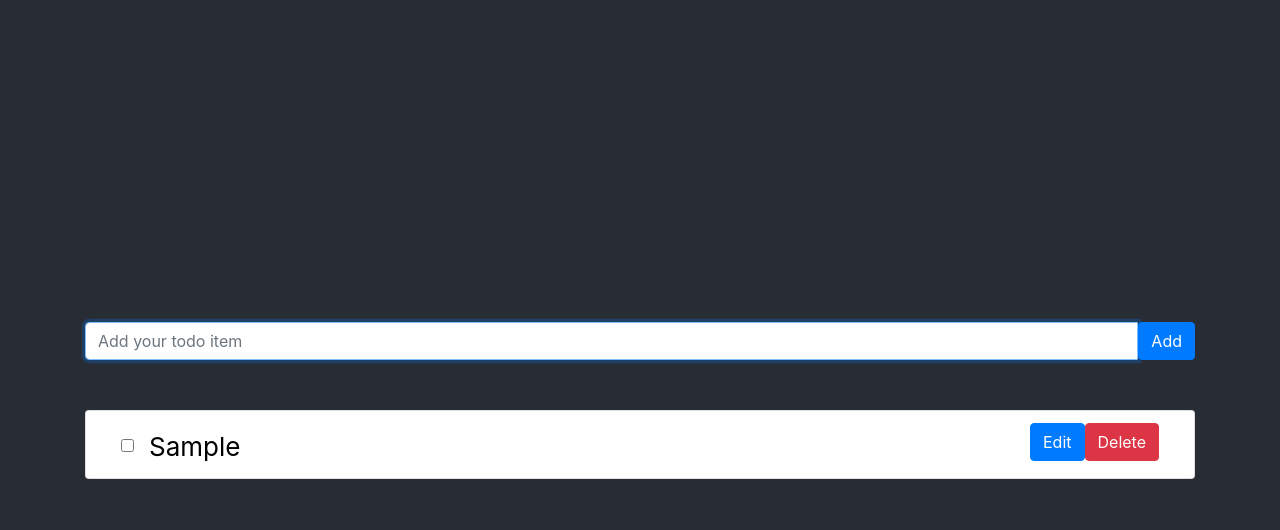
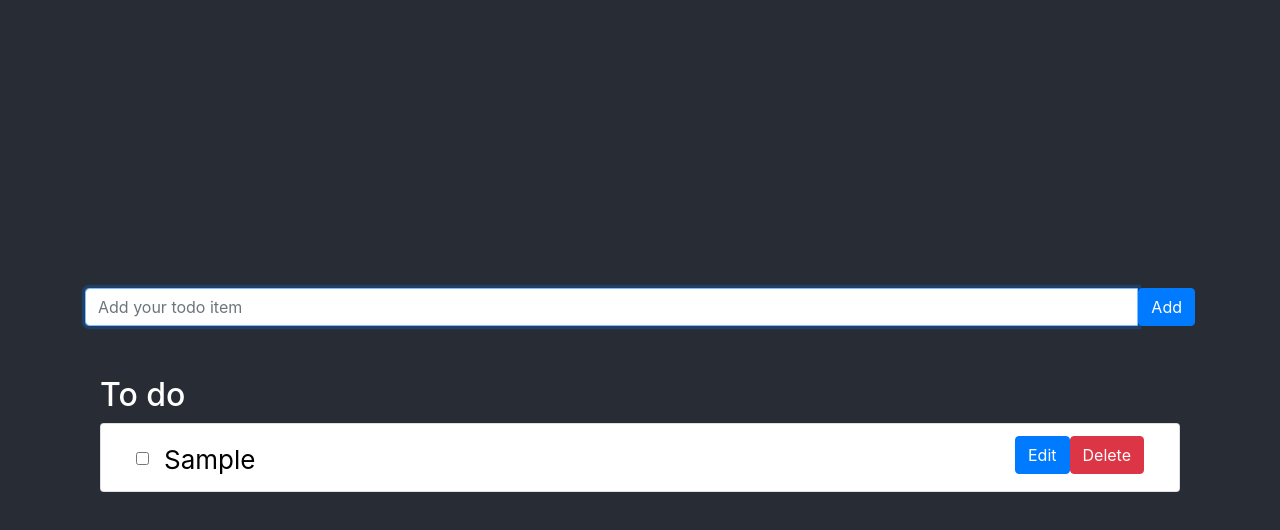
Before and after one commit to sarawut-p/react-todo, a React (Create React App) app: page / in a window 1280 px wide. Both pictures are taken after typing "Sample" into the empty fields and a click on the button "Add". Shown: the top 530 px of the page. Built offline with nearby package versions, Linux system fonts and the light colour scheme.

Commit message:
Refactor

```diff
--- a/src/components/Todo.jsx
+++ b/src/components/Todo.jsx
@@ -1,9 +1,7 @@
 import React, { Component } from 'react';
-import { Form, Button, Container, ProgressBar, Row, Col, ListGroup, ButtonToolbar } from 'react-bootstrap';
+import {Container} from 'react-bootstrap';
 import './Todo.css';
 import { connect } from "react-redux";
-import {updateTodo, deleteTodo, toggleDone } from '../index';
-import classNames from 'classnames';
 import TodoAdd from './TodoAdd';
 import TodoProgress from './TodoProgress';
 import TodoItems from './TodoItems';
@@ -15,7 +13,8 @@ class Todo extends Component {
             <Container>
                 <TodoAdd/>
                 <TodoProgress todos={todos}/>
-                <TodoItems todos={todos}/>
+                <TodoItems label='To do' todos={todos.filter(item=>!item.isDone)}/>
+                <TodoItems label='Done' todos={todos.filter(item=>item.isDone)}/>
             </Container>
         );
     }
--- /dev/null
+++ b/src/components/TodoItems.css
@@ -0,0 +1,7 @@
+.todo-items {
+    margin: 20px 0;
+}
+
+.todo-items h2 {
+    text-align: left;
+}
--- a/src/components/TodoItems.jsx
+++ b/src/components/TodoItems.jsx
@@ -1,6 +1,6 @@
 import React, { Component } from 'react';
-import { Form, Button, Container, ProgressBar, Row, Col, ListGroup, ButtonToolbar } from 'react-bootstrap';
-import './Todo.css';
+import { Form, Button, Container, ProgressBar, Row, Col, ListGroup, ButtonToolbar, Navbar } from 'react-bootstrap';
+import './TodoItems.css';
 import { connect } from "react-redux";
 import {updateTodo, deleteTodo, toggleDone } from '../index';
 import classNames from 'classnames';
@@ -94,10 +94,19 @@ class TodoItem extends Component {
     }
 
     render() {
+        const {label, todos} = this.props;
+
+        if (todos.length === 0) {
+            return null;
+        }
+
         return (
-            <ListGroup className="list-items">
-                {this.getListItem()}
-            </ListGroup>
+            <Container className='todo-items'>
+                <h2>{label}</h2>
+                <ListGroup className="list-items">
+                    {this.getListItem()}
+                </ListGroup>
+            </Container>
         );
     }
 }
```
